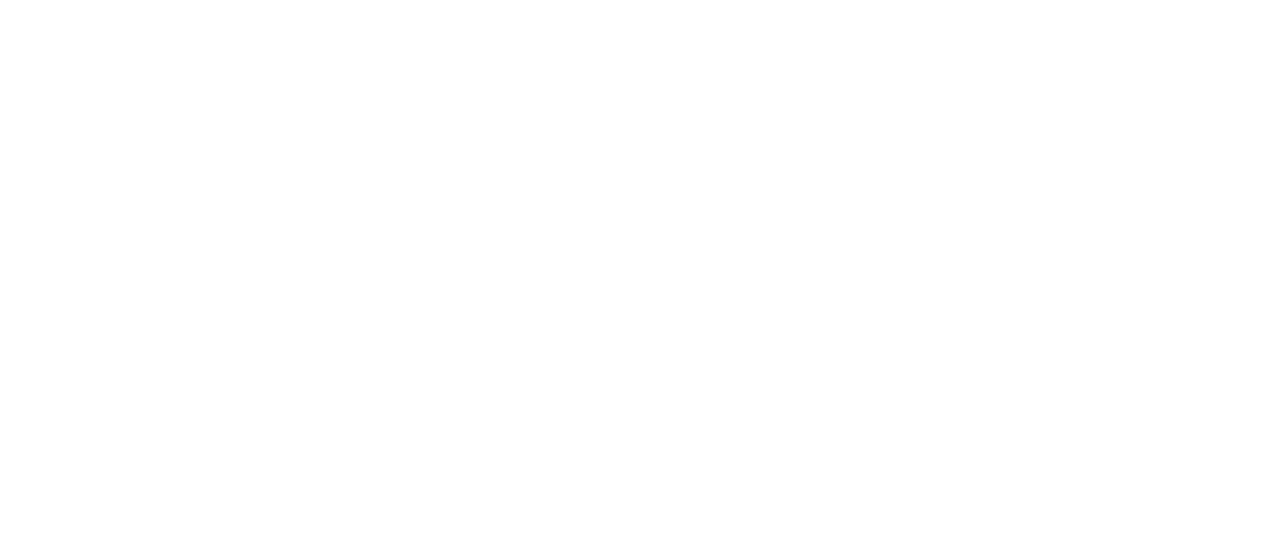
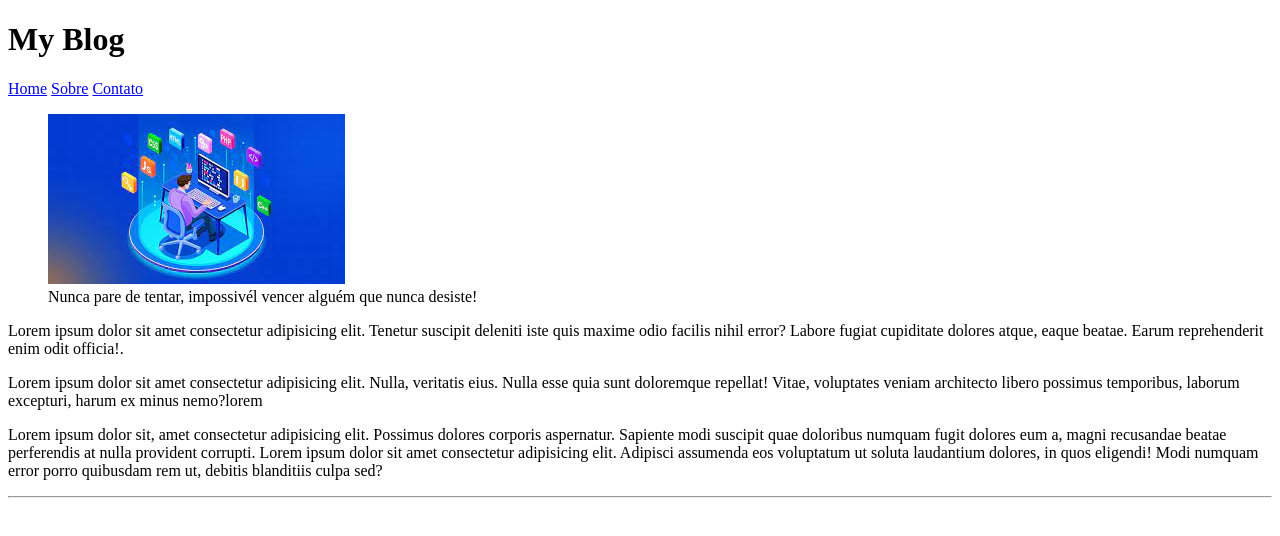
Before and after one commit to gilxaavier/desafios-html, a plain HTML site: page Blog/index.html in a window 1280 px wide. Drawn offline with Linux system fonts and the light colour scheme.

Commit message:
atualização blog

```diff
--- a/Blog/index.html
+++ b/Blog/index.html
@@ -1,5 +1,5 @@
 <!DOCTYPE html>
-<html lang="en">
+<html lang="pt-br">
 <head>
     <meta charset="UTF-8">
     <meta http-equiv="X-UA-Compatible" content="IE=edge">
@@ -7,6 +7,21 @@
     <title>Blog Post</title>
 </head>
 <body>
+    <h1>My Blog</h1>
+    <header>
+        <a href="#">Home</a>
+        <a href="#">Sobre</a>
+        <a href="#">Contato</a>
+    </header>
+    <figure>
 
+        <img src="imagens/download.jpeg" alt="Pessoa sentada digitando em um conputador">
+        <figcaption>Nunca pare de tentar, impossivél vencer alguém que nunca desiste!</figcaption>
+    </figure>
+
+    <p>Lorem ipsum dolor sit amet consectetur adipisicing elit. Tenetur suscipit deleniti iste quis maxime odio facilis nihil error? Labore fugiat cupiditate dolores atque, eaque beatae. Earum reprehenderit enim odit officia!.</p>
+    <p>Lorem ipsum dolor sit amet consectetur adipisicing elit. Nulla, veritatis eius. Nulla esse quia sunt doloremque repellat! Vitae, voluptates veniam architecto libero possimus temporibus, laborum excepturi, harum ex minus nemo?lorem</p>
+    <p>Lorem ipsum dolor sit, amet consectetur adipisicing elit. Possimus dolores corporis aspernatur. Sapiente modi suscipit quae doloribus numquam fugit dolores eum a, magni recusandae beatae perferendis at nulla provident corrupti. Lorem ipsum dolor sit amet consectetur adipisicing elit. Adipisci assumenda eos voluptatum ut soluta laudantium dolores, in quos eligendi! Modi numquam error porro quibusdam rem ut, debitis blanditiis culpa sed?</p>
+    <hr>
 </body>
 </html>
```
